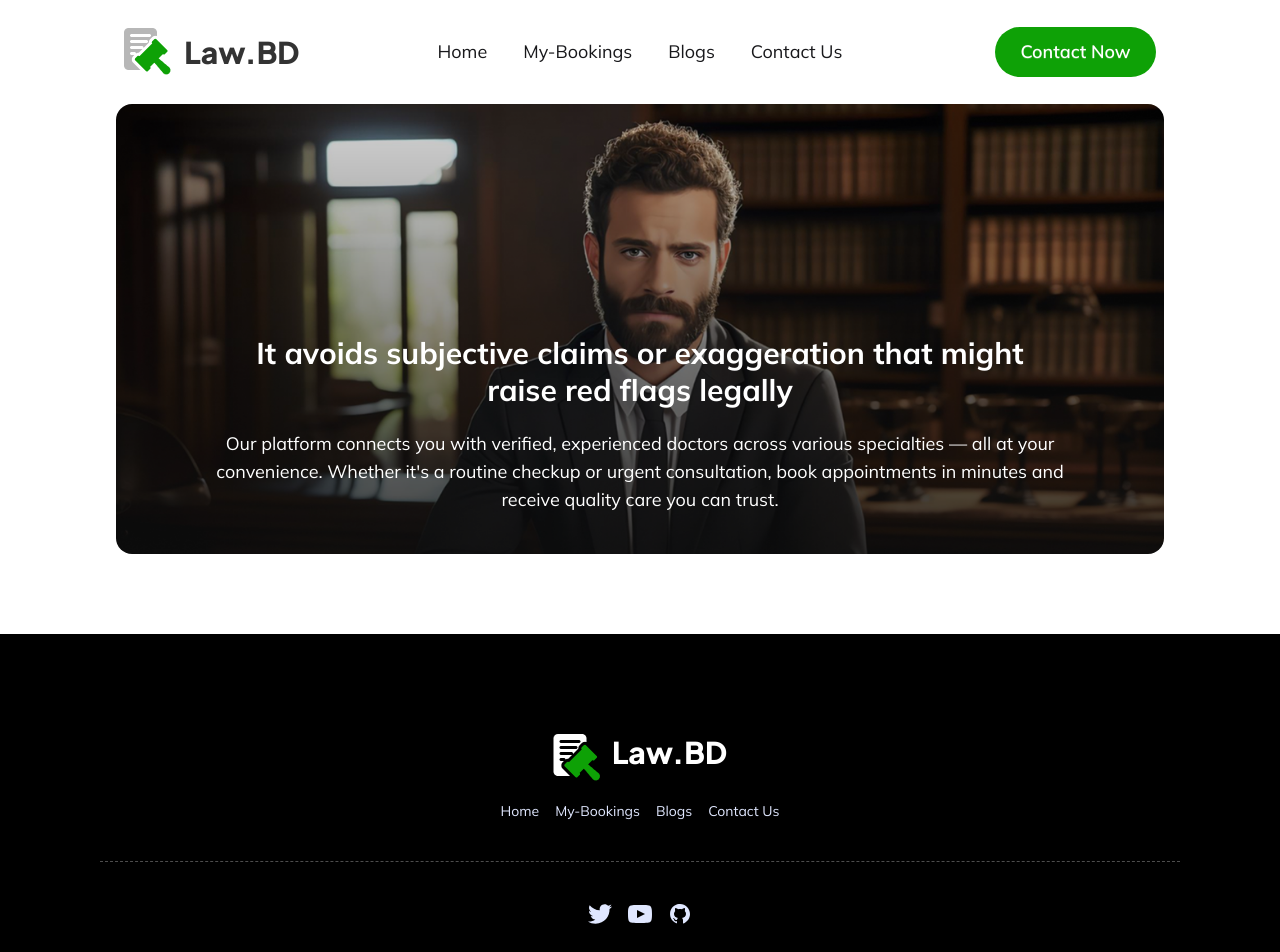
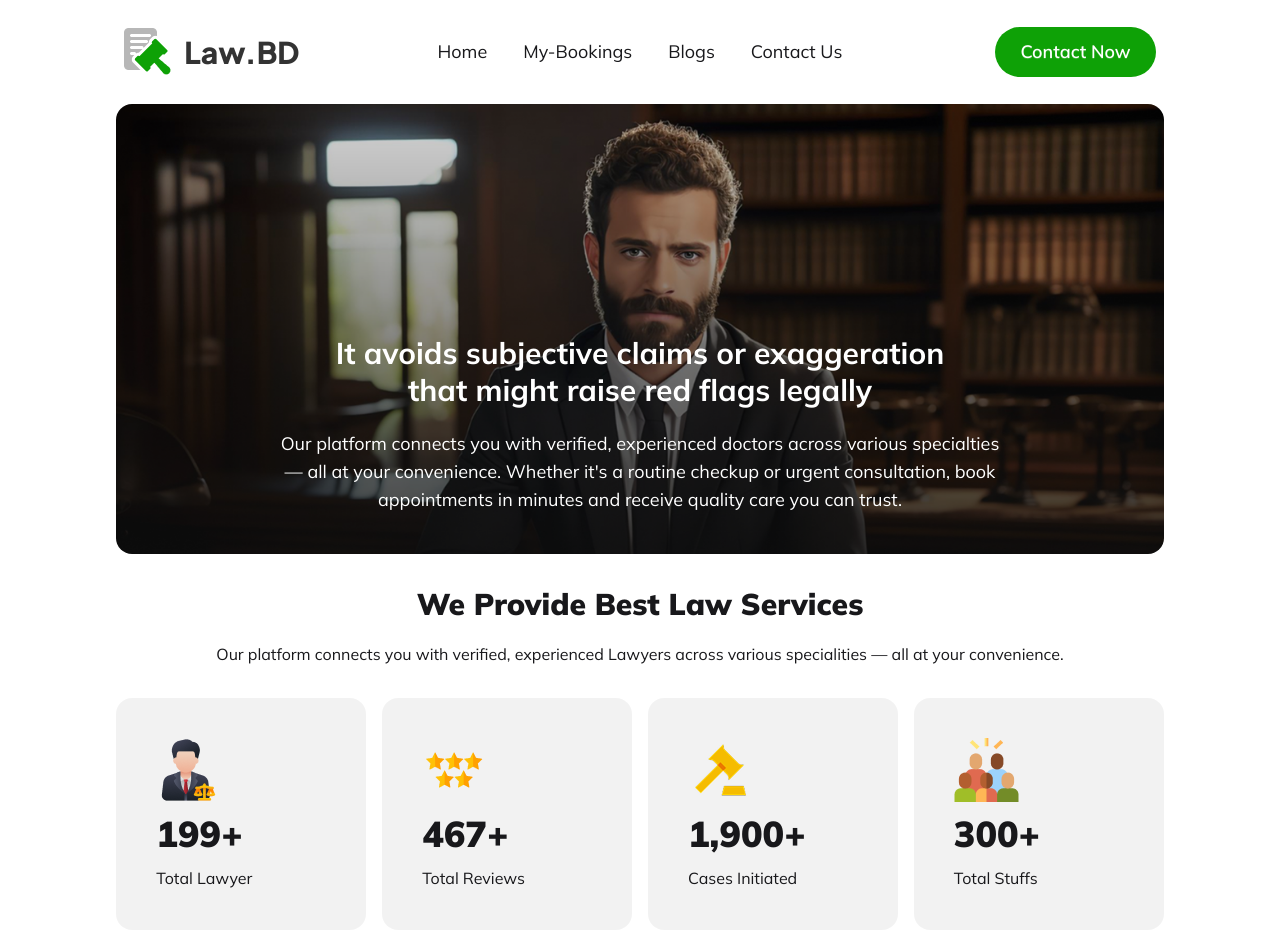
Before and after one commit to jubayers-r/lawyer-appointment-app, a React (Vite) app: page / in a window 1280 px wide. Shown: the top 952 px of the page. Built offline with nearby package versions, Linux system fonts and the light colour scheme.

Commit message:
services added

```diff
--- a/package.json
+++ b/package.json
@@ -13,6 +13,7 @@
     "@tailwindcss/vite": "^4.1.4",
     "daisyui": "^5.0.27",
     "react": "^19.0.0",
+    "react-countup": "^6.5.3",
     "react-dom": "^19.0.0",
     "react-router": "^7.5.1",
     "tailwindcss": "^4.1.4"
--- a/src/components/Header/Header.jsx
+++ b/src/components/Header/Header.jsx
@@ -4,7 +4,7 @@ import banner from "/src/assets/banner-img-1.png"
 const Header = () => {
     return (
        <div className='relative'>
-       <img src={banner} alt="" className='rounded-2xl mx-auto w-9/11'/>
+       <img src={banner} alt="" className='rounded-2xl mx-auto w-full'/>
        <div className='text-white absolute md:bottom-10 bottom-5 space-y-5 text-center place-items-center w-full'>
        <h3 className='2xl:text-5xl/snug xl:text-3xl/tight lg:text-2xl/tight md:text-3xl w-[60%] font-bold'>It avoids subjective claims or exaggeration that might raise red flags legally</h3>
        <p className='w-[70%] lg:text-lg text-sm'>Our platform connects you with verified, experienced doctors across various specialties — all at your convenience. Whether it's a routine checkup or urgent consultation, book appointments in minutes and receive quality care you can trust.</p>
--- a/src/components/Home/Home.jsx
+++ b/src/components/Home/Home.jsx
@@ -1,11 +1,13 @@
 import React from 'react';
 import Header from '../Header/Header';
+import Services from '../Services/Services';
 
 const Home = () => {
     return (
-        <>
+        <div className='w-9/11 mx-auto'>
         <Header/>
-        </>
+        <Services/>
+        </div>
     );
 };
 
--- /dev/null
+++ b/src/components/Services/ServiceCard.jsx
@@ -0,0 +1,13 @@
+import React from 'react';
+//
+const ServiceCard = ({pic, count, title}) => {
+    return (
+        <div className='p-10 rounded-2xl bg-[#0F0F0F0D] space-y-3'>
+            <img src={pic} alt="" />
+            <h3 className='text-4xl font-black'>{count}+</h3>
+            <p>{title}</p>
+        </div>
+    );
+};
+
+export default ServiceCard;
--- /dev/null
+++ b/src/components/Services/Services.jsx
@@ -0,0 +1,45 @@
+import React from "react";
+import ServiceCard from "./ServiceCard";
+import firstP from "../../assets/success-doctor.png";
+import secP from "../../assets/success-review.png";
+import thirdP from "../../assets/success-patients.png";
+import forthP from "../../assets/success-staffs.png";
+import CountUp from "react-countup";
+
+const Services = () => {
+  return (
+    <div className="space-y-8 mt-8">
+      <div className="text-center space-y-5">
+        <h3 className="font-black text-3xl">We Provide Best Law Services</h3>
+        <p>
+          Our platform connects you with verified, experienced Lawyers across
+          various specialities — all at your convenience.{" "}
+        </p>
+      </div>
+      <div className=" gap-4 w-full grid sm:grid-cols-2 lg:grid-cols-4">
+        <ServiceCard
+          pic={firstP}
+          count={<CountUp end={199} />}
+          title={"Total Lawyer"}
+        />
+        <ServiceCard
+          pic={secP}
+          count={<CountUp end={467} />}
+          title={"Total Reviews"}
+        />
+        <ServiceCard
+          pic={thirdP}
+          count={<CountUp end={1900} />}
+          title={"Cases Initiated"}
+        />
+        <ServiceCard
+          pic={forthP}
+          count={<CountUp end={300} />}
+          title={"Total Stuffs"}
+        />
+      </div>
+    </div>
+  );
+};
+
+export default Services;
```
Also changed, not shown: 1 other file (tests, documents, lock files or other folders).
